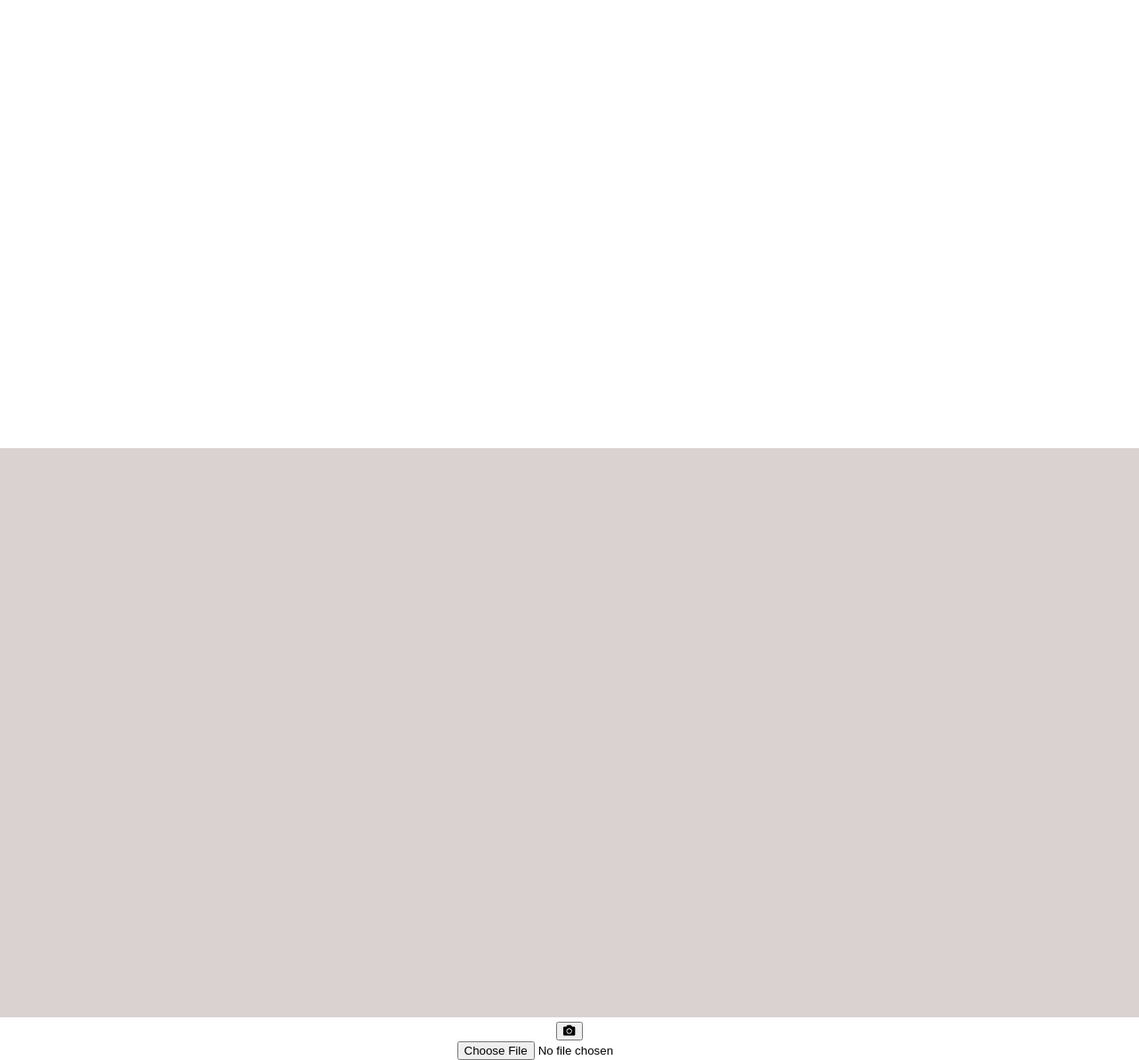
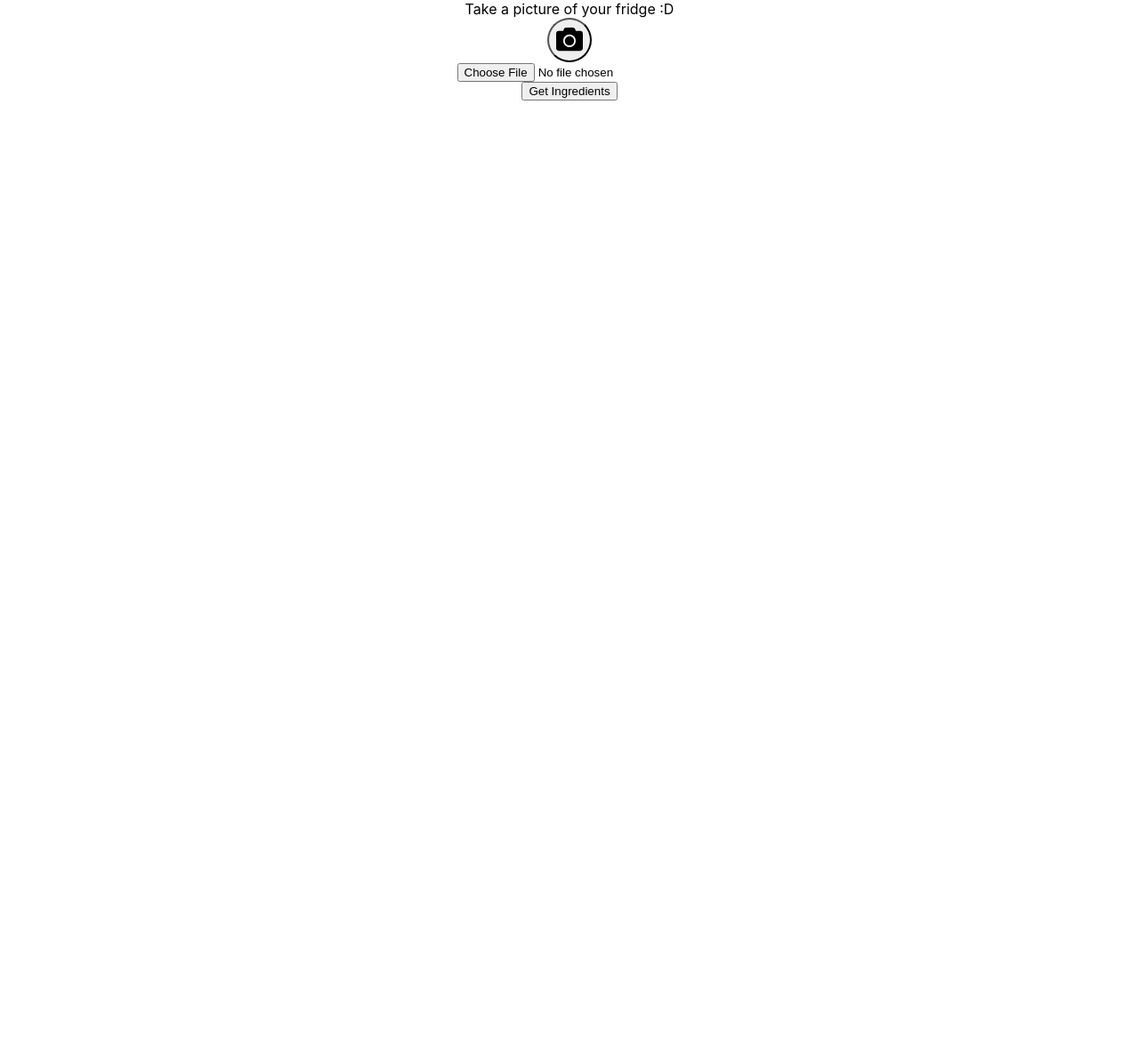
Before and after one commit to clarence-lee-sheng/recipeGO, a React (Create React App) app in the folder frontend/: page /capture in a window 1280 px wide. Shown: the whole page at 89% size. After the commit the page ends 800 px from the top, so only its background shows below. Built offline with nearby package versions, Linux system fonts and the light colour scheme; no server answers; the HTML template or start-up script is replaced by a standard one.

Commit message:
added functionality to post image

```diff
--- a/frontend/src/pages/captureScreen/captureScreen.jsx
+++ b/frontend/src/pages/captureScreen/captureScreen.jsx
@@ -6,8 +6,10 @@ import { FontAwesomeIcon } from '@fortawesome/react-fontawesome'
 import { faCamera } from '@fortawesome/free-solid-svg-icons'
 
 const CaptureScreen = () => {
-    const imageCanvas = useRef(null)
-    // const [hasVideoAccess,]
+    const fileReader = useRef(null)
+    const [hasVideoAccess, setVideoAccess] = useState(false)
+    const [isImageTaken, setImageTaken] = useState(false)
+    const [picture, setPicture] = useState('')
 
     useEffect(()=>{
         if (!('mediaDevices' in navigator)){
@@ -31,25 +33,75 @@ const CaptureScreen = () => {
             video: true,
             audio: false
         }).then(stream => {
+            setVideoAccess(true)
             let video = document.querySelector(".fridge-capture")
             video.srcObject = stream
             video.addEventListener('loadedmetadata', () => {
                 video.play()
             })
-            console.log("success")
+
         })
     },[])
 
+    const takePicture = _ => {
+        setImageTaken(true)
+        let canvas = document.querySelector(".image-canvas")
+        let video = document.querySelector(".fridge-capture")
+        let context = canvas.getContext('2d')
+        context.drawImage(video, 0, 0, canvas.width, video.videoHeight/ (video.videoWidth/canvas.width))
+        video.srcObject.getVideoTracks().forEach(track => {
+            track.stop()
+        })
+        setVideoAccess(false)
+        setPicture(dataURItoBlob(canvas.toDataURL()))
+    }
+
+    const sendImage = () => {
+        let id = new Date().toISOString()
+        const formData = new FormData()
+        formData.append("image", picture, id + '.png')
+        fetch('url', {
+            method: 'POST',
+            body: formData
+        })
+    }
+
+    useEffect(_ => console.log(picture), [picture])
+
+    const dataURItoBlob = dataURI => {
+        var byteString = atob(dataURI.split(',')[1]);
+        var mimeString = dataURI.split(',')[0].split(':')[1].split(';')[0]
+        var ab = new ArrayBuffer(byteString.length);
+        var ia = new Uint8Array(ab);
+        for (var i = 0; i < byteString.length; i++) {
+            ia[i] = byteString.charCodeAt(i);
+        }
+        var blob = new Blob([ab], {type: mimeString});
+        return blob;
+    }
+
+    const convertFileToBlob = file => {
+        const reader = new FileReader();
+        reader.readAsDataURL(file);
+        reader.addEventListener("load", function () {
+            setPicture(dataURItoBlob(reader.result));
+          }, false);
+    }
+
     return(
-        <div className="capture-screen">
-            <video className="fridge-capture"/>
-            <canvas ref={imageCanvas} className="image-canvas"/>
-            <button className="capture-btn">
+        <div className="capture-screen page">
+            <div>Take a picture of your fridge :D</div>
+            {hasVideoAccess ? <video className="fridge-capture"/> : ''}
+            <canvas className={`image-canvas ${isImageTaken ? "": "hidden"}`} width="320px" height="240px"/>
+            <button className="capture-btn" onClick={takePicture} disabled={isImageTaken ? true:false}>
                 <FontAwesomeIcon icon={faCamera}/>
             </button>
             <div className="image-picker">
-                <input className="image-select" type="file" accept="image/*"></input>
+                <input ref={fileReader} onChange={e=>{convertFileToBlob(fileReader.current.files[0])}} className="image-select" type="file" accept="image/*"></input>
             </div>
+            <button onClick={sendImage}>
+                Get Ingredients
+            </button>
         </div>
     )
 }
--- a/frontend/src/pages/captureScreen/captureScreen.styles.scss
+++ b/frontend/src/pages/captureScreen/captureScreen.styles.scss
@@ -1,10 +1,30 @@
+.capture-screen{
+    display: flex;
+    width: 100vw;
+    height: 100vh;
+    flex-flow: column nowrap;
+    align-items: center;
+}
+
 .image-canvas{
-    width: 100%;
-    height: 100%;
+    width: 512px;
+    max-width:100%;
     background-color: rgb(218, 209, 209);
 }
 
 .fridge-capture{
-    width: 500px;
-    height: 500px;
+    width: 512px;
+    max-width:100%;
 }
+
+.hidden{
+    display: none;
+}
+
+.capture-btn{
+    border-radius: 50%;
+    font-size: 30px;
+    height: 50px;
+    width: 50px;
+
+}
```
Also changed, not shown: 2 other files (tests, documents, lock files or other folders).
